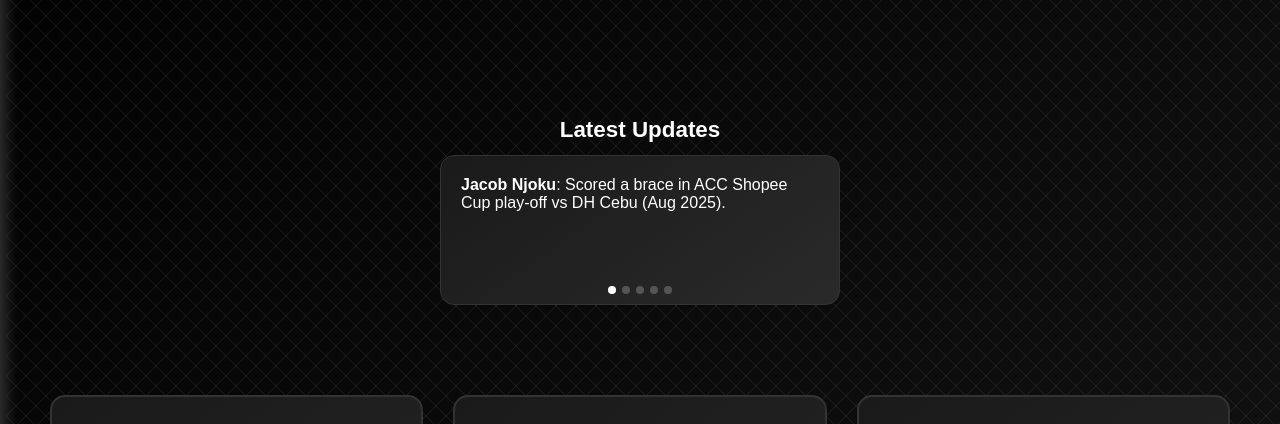
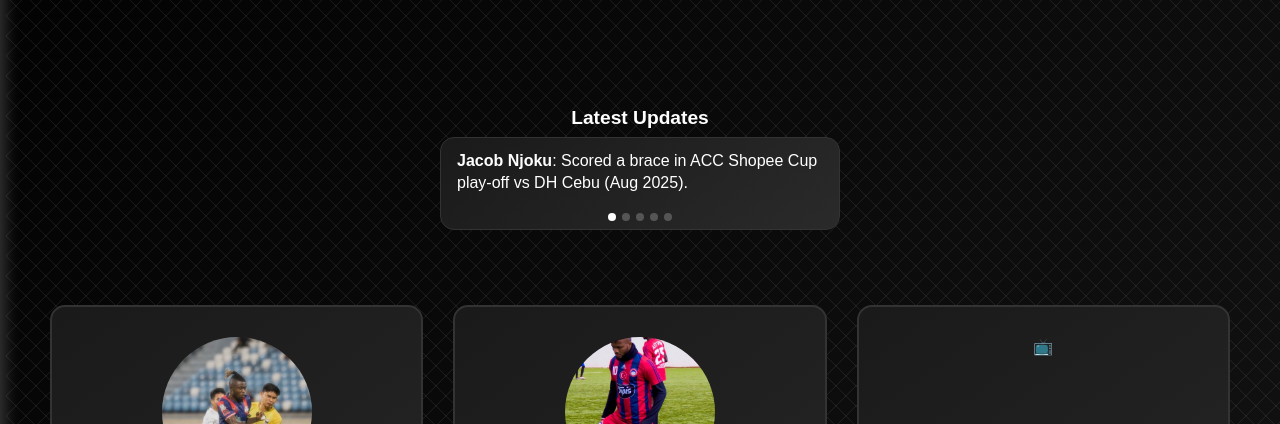
Before and after one commit to yakyakyak14/WYN-Management_website, a plain HTML site: page index.html in a window 1280 px wide. Shown: the part 350-774 px from the top of the page. Drawn offline with Linux system fonts and the light colour scheme.

Commit message:
Optimize updates slide to fit content and reduce homepage space usage

```diff
--- a/index.html
+++ b/index.html
@@ -402,14 +402,14 @@
         }
 
         .updates-section {
-            margin: 30px auto 40px;
+            margin: 20px auto 25px;
             max-width: 400px;
             text-align: center;
         }
         .updates-title {
-            font-size: 1.4rem;
+            font-size: 1.2rem;
             color: #ffffff;
-            margin-bottom: 12px;
+            margin-bottom: 8px;
         }
         .updates-slider {
             position: relative;
@@ -420,9 +420,10 @@
         }
         .updates-slide {
             display: none;
-            padding: 20px;
-            min-height: 120px;
+            padding: 12px 16px;
+            min-height: auto;
             text-align: left;
+            line-height: 1.4;
         }
         .updates-slide.active {
             display: block;
@@ -431,7 +432,7 @@
             display:flex;
             gap:6px;
             justify-content:center;
-            padding: 10px 0;
+            padding: 6px 0 8px 0;
         }
         .updates-bullet {
             width:8px;
```
